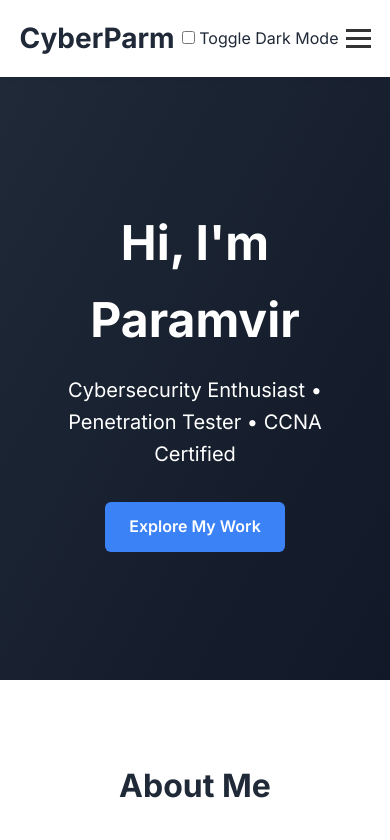
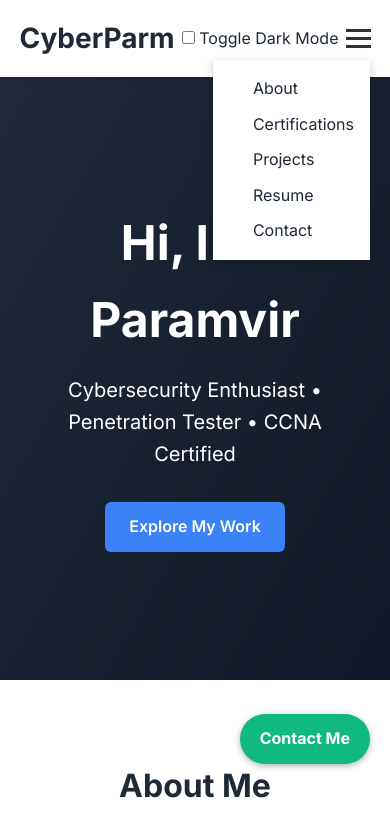
Before and after one commit to cyberparm/cyberparm.github.io, a plain HTML site: page index.html in a window 390 px wide. Both pictures are taken after a click on the element 358 px from the left and 38 px from the top of the page. Shown: the top 840 px of the page. Drawn offline with Linux system fonts and the light colour scheme.

Commit message:
Update index.html

```diff
--- a/index.html
+++ b/index.html
@@ -132,6 +132,131 @@
     </div>
   </footer>
 
-  <!-- The script and styles remain as per previous working version -->
+<script>
+  document.addEventListener("DOMContentLoaded", function() {
+    // Smooth scroll for nav links
+    const navLinks = document.querySelectorAll(".nav-links a");
+    if (navLinks) {
+      navLinks.forEach(link => {
+        link.addEventListener("click", function(e) {
+          e.preventDefault();
+          const section = document.querySelector(this.getAttribute("href"));
+          if (section) {
+            section.scrollIntoView({ behavior: "smooth" });
+          }
+        });
+      });
+    }
+
+    // Dark mode toggle
+    const toggleSwitch = document.querySelector(".theme-switch input[type='checkbox']");
+    if (toggleSwitch) {
+      toggleSwitch.addEventListener("change", () => {
+        document.body.classList.toggle("dark");
+      });
+    }
+
+    // Back to top button
+    const backToTop = document.createElement('button');
+    backToTop.innerHTML = '↑';
+    backToTop.className = 'back-to-top';
+    document.body.appendChild(backToTop);
+    backToTop.addEventListener('click', () => {
+      window.scrollTo({ top: 0, behavior: 'smooth' });
+    });
+
+    // Floating Contact button
+    const contactButton = document.createElement('a');
+    contactButton.href = "#contact";
+    contactButton.className = 'contact-button';
+    contactButton.innerHTML = 'Contact Me';
+    document.body.appendChild(contactButton);
+
+    // Hero fade-in
+    const heroTitle = document.querySelector(".hero-title");
+    const heroSubtitle = document.querySelector(".hero-subtitle");
+    if (heroTitle && heroSubtitle) {
+      heroTitle.classList.add("fade-in-top");
+      setTimeout(() => {
+        heroSubtitle.classList.add("fade-in-top");
+      }, 400);
+    }
+
+    // Footer fade-in
+    const footer = document.querySelector("footer");
+    if (footer) {
+      const observer = new IntersectionObserver(entries => {
+        entries.forEach(entry => {
+          if (entry.isIntersecting) {
+            footer.classList.add("fade-in");
+            observer.unobserve(footer);
+          }
+        });
+      }, {
+        threshold: 0.1
+      });
+
+      observer.observe(footer);
+    }
+
+    // Hamburger menu toggle
+    const hamburger = document.querySelector(".hamburger");
+    const navLinksContainer = document.querySelector(".nav-links");
+    if (hamburger && navLinksContainer) {
+      hamburger.addEventListener("click", () => {
+        navLinksContainer.classList.toggle("show");
+        hamburger.classList.toggle("open");
+      });
+    }
+
+    // Scroll listener for sticky navbar and active link
+    window.addEventListener('scroll', () => {
+      // Sticky navbar
+      const navbar = document.querySelector('.navbar');
+      if (navbar) {
+        if (window.scrollY > 50) {
+          navbar.classList.add('scrolled');
+        } else {
+          navbar.classList.remove('scrolled');
+        }
+      }
+
+      // Back to top visibility
+      if (window.scrollY > 300) {
+        backToTop.style.display = 'block';
+      } else {
+        backToTop.style.display = 'none';
+      }
+
+      // Fade-in sections
+      document.querySelectorAll('section').forEach(section => {
+        const rect = section.getBoundingClientRect();
+        if (rect.top < window.innerHeight && rect.bottom >= 0) {
+          section.classList.add('fade-in');
+        }
+      });
+
+      // Active nav link
+      const sections = document.querySelectorAll('section');
+      const navItems = document.querySelectorAll('.nav-links a');
+      let current = '';
+
+      sections.forEach(section => {
+        const sectionTop = section.offsetTop;
+        if (window.scrollY >= sectionTop - 60) {
+          current = section.getAttribute('id');
+        }
+      });
+
+      navItems.forEach(link => {
+        link.classList.remove('active');
+        if (link.getAttribute('href') === `#${current}`) {
+          link.classList.add('active');
+        }
+      });
+    });
+  });
+</script>
+
 </body>
 </html>
```
